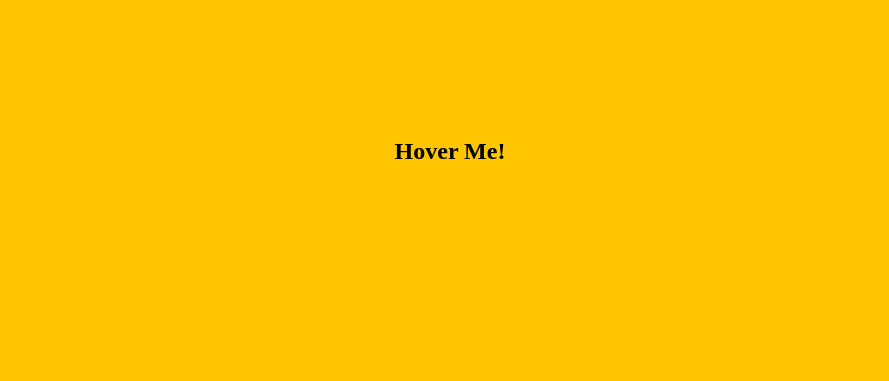
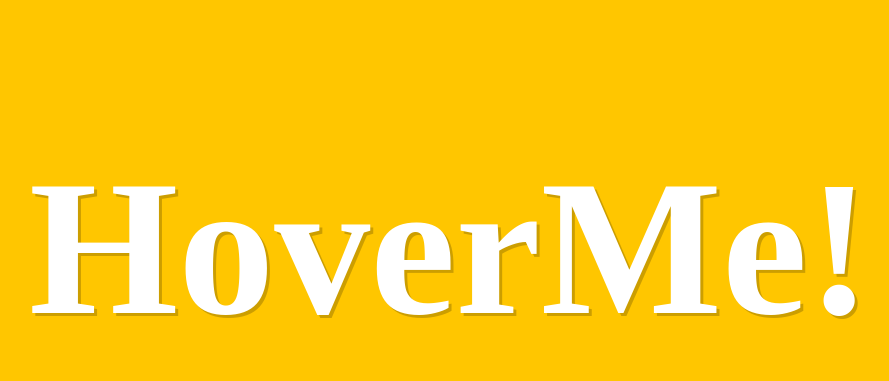
Before and after one commit to HenTK/Day26ES06HomeWork, a plain HTML site: page baitapSpread/index.html in a window 1280 px wide. Shown: the whole page, without its empty margins (198-1087 px from the left). Drawn offline with Linux system fonts and the light colour scheme; files whose address does not match are found by name.

Commit message:
Chars Scaling ...

```diff
--- a/baitapSpread/index.html
+++ b/baitapSpread/index.html
@@ -1,5 +1,6 @@
 <!DOCTYPE html>
 <html lang="en">
+
 <head>
     <meta charset="UTF-8">
     <meta name="viewport" content="width=device-width, initial-scale=1.0">
@@ -7,9 +8,10 @@
 
     <link rel="stylesheet" href="./css/style.css">
 </head>
+
 <body>
-    <h2 class="heading">Hover Me!</h2>
-
+    <h2 id="heading" class="heading">Hover Me!</h2>
     <script src="./js/main.js"></script>
 </body>
+
 </html>
--- /dev/null
+++ b/baitapSpread/js/main.js
@@ -0,0 +1,12 @@
+let Seperatetxt = () => {
+  let txt = document.getElementById("heading").innerHTML;
+  let chars = [...txt];
+  let content = "";
+  for (let i = 0; i < chars.length; i++) {
+    content += `<span class = "char-Hover">${chars[i]}</span>`;
+  }
+  document.getElementById("heading").innerHTML = content;
+};
+window.onload = () => {
+  Seperatetxt();
+};
```
